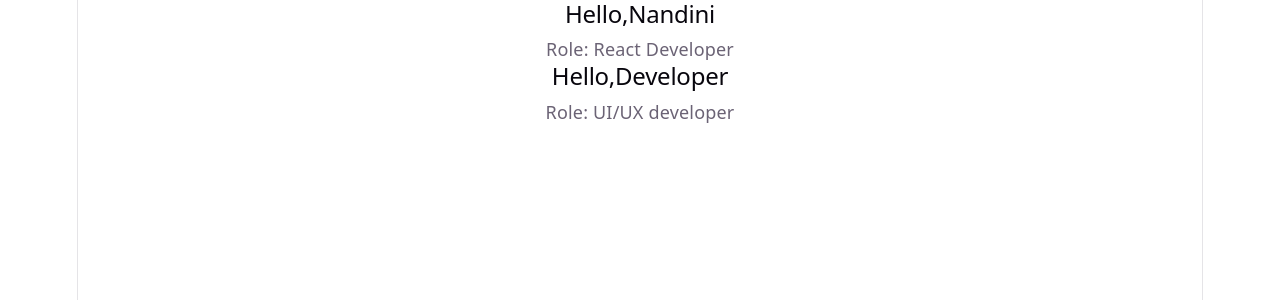
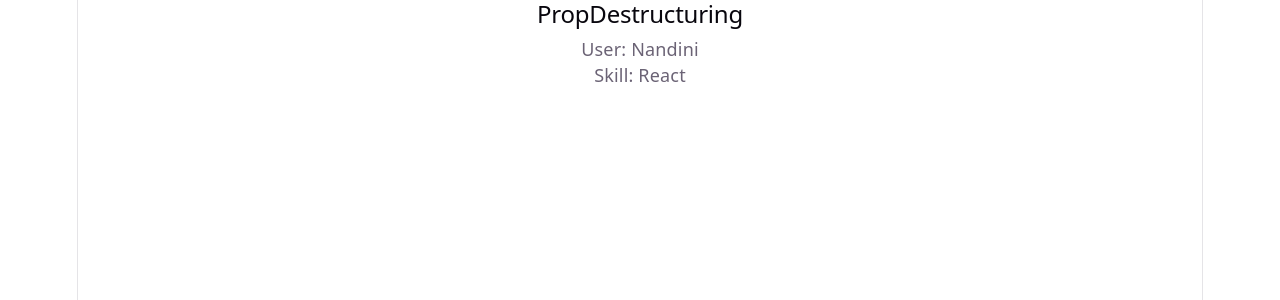
Before and after one commit to nandinirrr2450-source/MERN_Stu_FebMay26_Mys, a React (Vite) app in the folder W9/D2/prop-example-app/: page / in a window 1280 px wide. Shown: the top 300 px of the page. Built offline with nearby package versions, Linux system fonts and the light colour scheme.

Commit message:
added prop destructuring

```diff
--- a/W9/D2/prop-example-app/src/App.jsx
+++ b/W9/D2/prop-example-app/src/App.jsx
@@ -1,12 +1,14 @@
 import { useState } from 'react'
 import { PropBasics} from "./components/p1.jsx"
+import {PropDestructuring} from "./components/p2.jsx"
 import './App.css'
 
 function App() {
 
   return (
     <>
-        < PropBasics/>
+        {/* < PropBasics/> */}
+        <PropDestructuring/>
     </>
   )
 }
```
